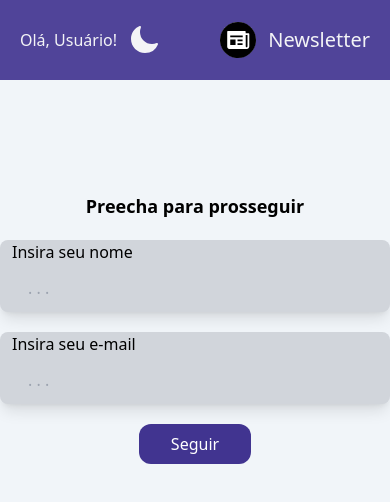
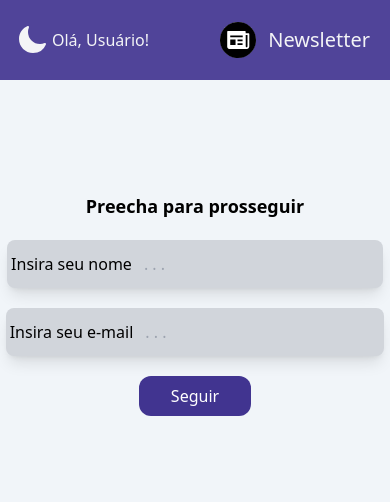
Before and after one commit to luhoro/newsletter, a React (Vite) app: page / in a window 390 px wide. Shown: the top 502 px of the page. Built offline with nearby package versions, Linux system fonts and the light colour scheme.

Commit message:
Fix: Card's responsive

```diff
--- a/index.html
+++ b/index.html
@@ -6,7 +6,7 @@
     <meta name="viewport" content="width=device-width, initial-scale=1.0" />
     <title>Newsletter</title>
   </head>
-  <body class="bg-slate-100 dark:bg-dark-100">
+  <body class="bg-slate-100 dark:bg-dark-100 transition ease-in duration-500 dark:transition dark:duration-500 dark:ease-in">
     <div id="root"></div>
     <script type="module" src="/src/main.jsx"></script>
   </body>
--- a/src/Input/Input.jsx
+++ /dev/null
@@ -1,13 +0,0 @@
-import React from 'react'
-
-const Input = (props) => {
-  return (
-    <label className='bg-gray-300 px-3 rounded-lg shadow-lg dark:bg-dark-200 dark:text-gray-200'>
-      Insira seu {props.name}
-
-      <input className='px-2 py-1 my-2 ml-2 bg-transparent invalid:focus:outline-1 invalid:focus:outline-red-400' {...props}/>
-    </label>
-  )
-}
-
-export default Input
--- a/src/components/Article/Article.jsx
+++ b/src/components/Article/Article.jsx
@@ -1,13 +1,11 @@
-import React from 'react'
-
 const Article = ({ title, text, tags, image, alt }) => {
   return (
-    <div className='flex flex-col justify-between mx-2 p-5 bg-gray-300 dark:bg-dark-200 dark:text-gray-200 rounded-xl shadow-lg transition-all hover:-translate-y-1'>
+    <div className='flex flex-col justify-between w-full p-5 bg-gray-300 dark:bg-dark-200 dark:text-gray-200 rounded-xl shadow-lg transition-all hover:-translate-y-1'>
       <h3 className='text-xl text-purple-500 font-bold mb-2 dark:text-gray-200'>
         {title}
       </h3>
 
-      <div className='flex gap-2 mb-3'>
+      <div className='flex flex-wrap gap-2 mb-3'>
         {
           tags.map(tag =>
             <span className='uppercase text-sm px-2 py-1 bg-purple-300 rounded-md font-bold text-white dark:text-gray-200 transition-all hover:bg-purple-400 hover:scale-105' key={tag}>{tag}</span>
--- a/src/components/ArticleList/ArticleList.jsx
+++ b/src/components/ArticleList/ArticleList.jsx
@@ -1,10 +1,9 @@
-import React from 'react'
 import data from '../../../article.json'
 import Article from '../Article/Article'
 
 const ArticleList = () => {
   return (
-    <div className='mt-5 grid gap-y-5 gap-x-1 sm:mt-0 sm:grid-cols-2 lg:grid-cols-3 max-w-4xl lg:max-w-[1200px] px-5 mx-auto'>
+    <div className='mt-5 grid gap-5 sm:mt-0 sm:grid-cols-2 lg:grid-cols-3 max-w-4xl lg:max-w-[1200px] px-5 mx-auto'>
       {
         data.map((props, index) => <Article key={index} {...props} /> )
       }
--- a/src/components/Form/Form.jsx
+++ b/src/components/Form/Form.jsx
@@ -1,5 +1,4 @@
-import React from 'react'
-import Input from '../../Input/Input'
+import Input from '../Input'
 
 const Form = ({ onSubmit }) => {
 
--- a/src/components/Header/Header.jsx
+++ b/src/components/Header/Header.jsx
@@ -1,11 +1,10 @@
-import React from 'react'
 import ToggleTheme from '../ToggleTheme/ToggleTheme'
 import logo from '/logo.svg'
 
 const Header = ({ user }) => {
   return (
     <div className='flex h-20 bg-purple-600 justify-between items-center px-5 sm:rounded-xl sm:m-5'>
-      <span className='text-gray-100'>
+      <span className='text-gray-100 relative left-8'>
         Olá, {user && user + '!' || 'Usuário!'}
       </span>
 
--- /dev/null
+++ b/src/components/Input/index.jsx
@@ -0,0 +1,11 @@
+const Input = (props) => {
+  return (
+    <label className='bg-gray-300 px-1 sm:px-3 rounded-lg shadow-lg dark:bg-dark-200 dark:text-gray-200'>
+      Insira seu {props.name}
+
+      <input className='px-1 py-1 my-2 ml-2 bg-transparent invalid:focus:outline-1 invalid:focus:outline-red-400' {...props}/>
+    </label>
+  )
+}
+
+export default Input
--- a/src/components/ToggleTheme/ToggleTheme.jsx
+++ b/src/components/ToggleTheme/ToggleTheme.jsx
@@ -1,4 +1,4 @@
-import React, { useEffect } from 'react'
+import { useEffect } from 'react'
 import { SunIcon, MoonIcon} from '@heroicons/react/24/solid'
 
 const ToggleTheme = () => {
@@ -14,7 +14,7 @@ const ToggleTheme = () => {
   }
 
   return (
-    <div className="absolute sm:relative sm:block cursor-pointer left-32 sm:left-0">
+    <div className="absolute sm:static cursor-pointer left-4">
       <MoonIcon className='block dark:hidden h-8 text-gray-100' onClick={toggle}/>
       <SunIcon className='hidden dark:block h-8 text-gray-100' onClick={toggle}/>
     </div>
```
